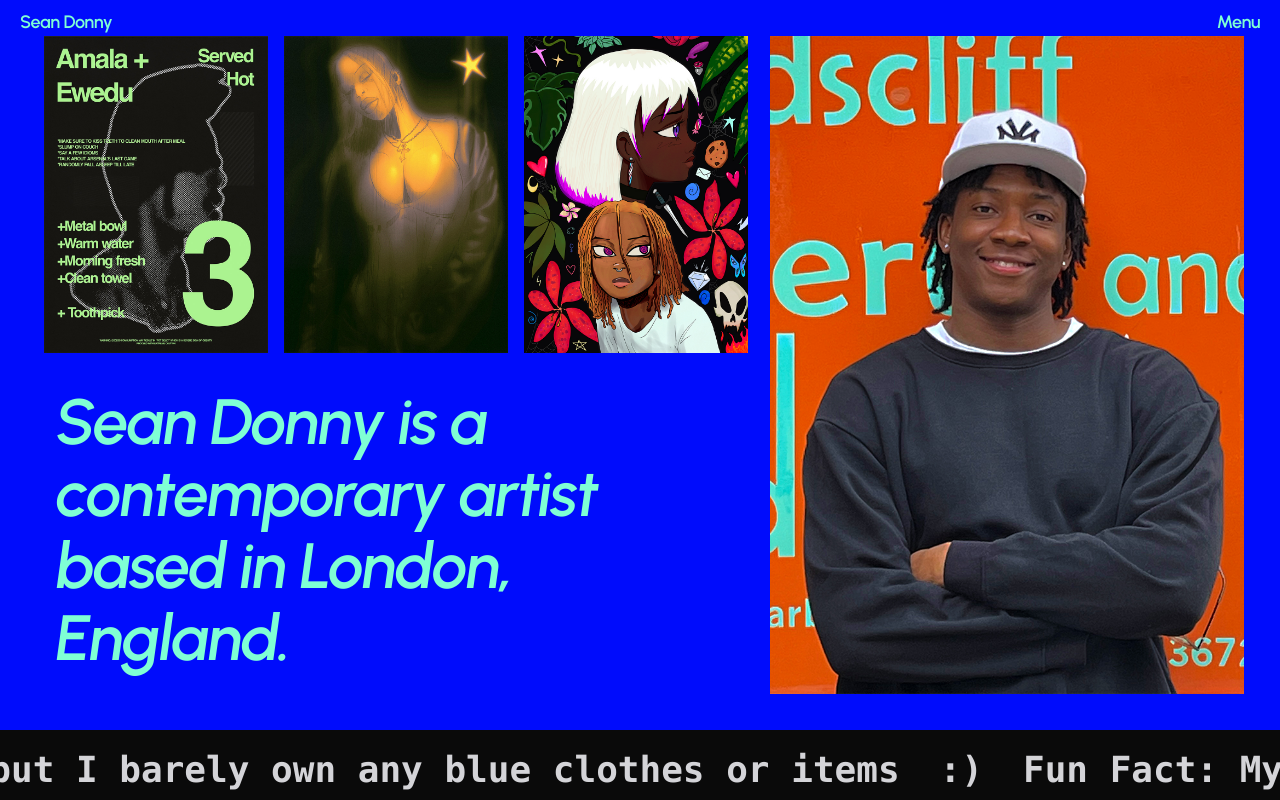
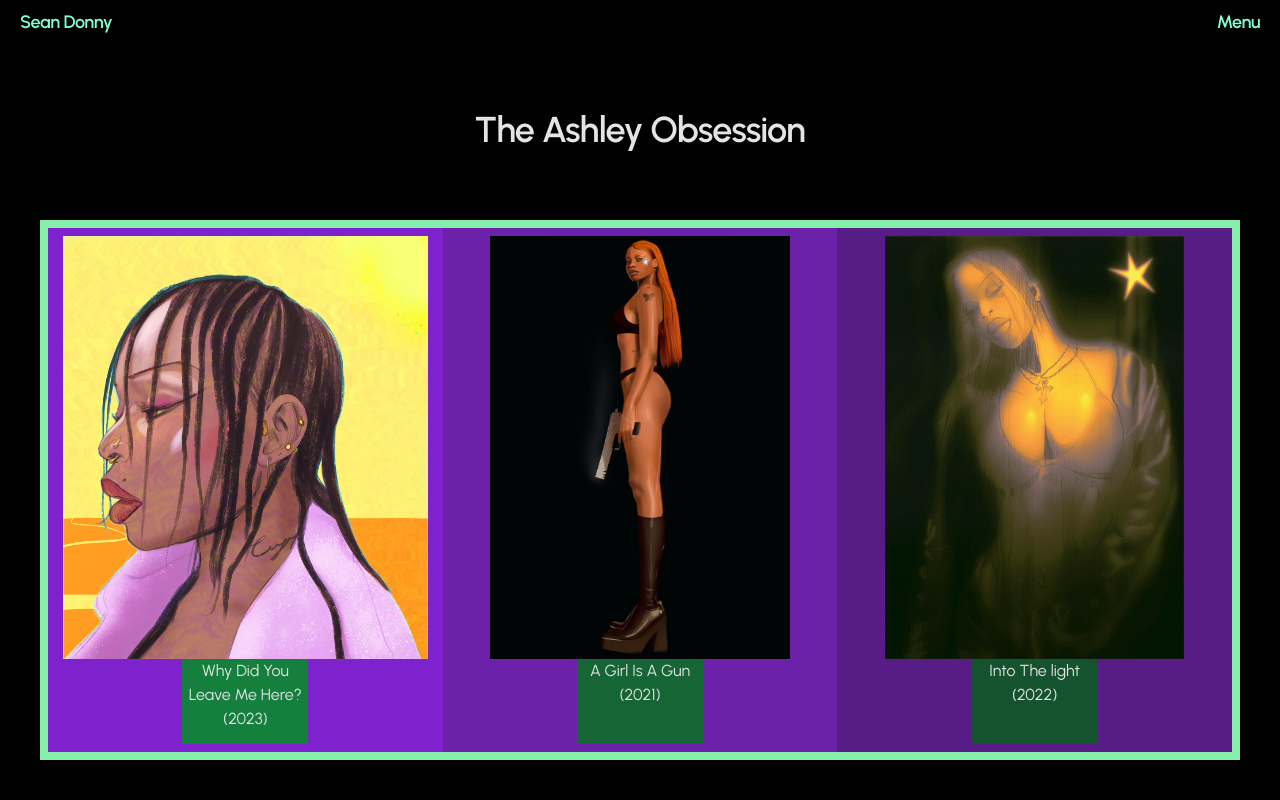
Before and after one commit to Sean-donny/Artist-Portfolio, a React (Vite) app in the folder resume-site/: page / in a window 1280 px wide. Shown: the top 800 px of the page. Built offline with nearby package versions, Linux system fonts and the light colour scheme.

Commit message:
Ashley obsession complete

```diff
--- a/resume-site/src/components/Content.tsx
+++ b/resume-site/src/components/Content.tsx
@@ -1,9 +1,11 @@
-import Home from './Pages/Home';
+// import Home from './Pages/Home';
+import Gallery from './Pages/Gallery';
 
 const Content = () => {
   return (
     <div className="content-container">
-      <Home />
+      {/* <Home /> */}
+      <Gallery />
     </div>
   );
 };
--- a/resume-site/src/components/MenuOverlay.tsx
+++ b/resume-site/src/components/MenuOverlay.tsx
@@ -20,14 +20,14 @@ const MenuOverlay = ({
 
   return (
     <nav
-      className={`w-full min-h-screen fixed inset-0 z-20 ${
+      className={`w-full min-h-screen fixed inset-0 z-40 ${
         menuOverlayOpen ? 'block' : 'hidden'
       }`}
     >
       <div className="w-full min-h-screen bg-black">
         <div className="w-full min-h-screen flex items-center justify-center p-2">
           <div>
-            <ul className="font-custom font-semibold tracking-tight p-2 lg:pb-5 lg:pl-5 lg:text-massive1 text-2xl lg:leading-massive1 text-aquatic">
+            <ul className="font-custom font-semibold tracking-tight lg:text-massive1 text-2xl lg:leading-massive1 text-aquatic">
               <a
                 href="https://www.dominos.co.uk"
                 onClick={() => setMenuOverlayOpen(!menuOverlayOpen)}
--- a/resume-site/src/components/Pages/Gallery.tsx
+++ b/resume-site/src/components/Pages/Gallery.tsx
@@ -1,5 +1,169 @@
+import { motion, useInView, useScroll, useSpring } from 'framer-motion';
+import { useEffect, useRef, useState } from 'react';
+
+import Wdylmh from '/optimised/ashley_okoli_portrait.jpg';
+import Agiag from '/optimised/ashley_okoli_with_a_gun.jpg';
+import Aitl from '/optimised/ashley_into_the_light.jpg';
+
 const Gallery = () => {
-  return <div>Gallery</div>;
+  const ashTitleRef = useRef(null);
+  const ashImage1Ref = useRef(null);
+  const ashImage2Ref = useRef(null);
+
+  const { scrollYProgress } = useScroll();
+  const sprungScroll = useSpring(scrollYProgress);
+
+  const ashTitleInView = useInView(ashTitleRef, { once: true });
+  const ashImage1InView = useInView(ashImage1Ref, { once: true });
+  const ashImage2InView = useInView(ashImage2Ref, { once: true });
+
+  const [ashley1Visibility, setAshley1Visibility] = useState(600);
+  const [ashley2Visibility, setAshley2Visibility] = useState(-600);
+
+  const [ashley1Opacity, setAshley1Opacity] = useState(0);
+  const [ashley2Opacity, setAshley2Opacity] = useState(0);
+
+  useEffect(() => {
+    console.log('Ash Title is in view: ', ashTitleInView);
+  }, [ashTitleInView]);
+
+  useEffect(() => {
+    if (ashImage1InView) {
+      setTimeout(() => {
+        setAshley1Visibility(0);
+        setAshley1Opacity(1);
+        console.log('Ash Image 1 is in view: ', ashImage1InView);
+        console.log('setAshley1Visibility value: ', ashley1Visibility);
+        console.log(scrollYProgress);
+      }, 1500); // 1500 milliseconds = 1.5 seconds
+    }
+  }, [ashImage1InView, ashley1Visibility]);
+
+  useEffect(() => {
+    if (ashImage2InView) {
+      setTimeout(() => {
+        setAshley2Visibility(0);
+        setAshley2Opacity(1);
+        console.log('Ash Image 2 is in view: ', ashImage2InView);
+        console.log('setAshley2Visibility value: ', ashley2Visibility);
+      }, 1500); // 1500 milliseconds = 1.5 seconds
+    }
+  }, [ashImage2InView, ashley2Visibility]);
+
+  return (
+    <div className="gallery-container bg-zima flex flex-col align-middle justify-center">
+      <div className="gallery-items">
+        <div className="ashley-obsession-container w-full h-screen">
+          <div className="ashley-obsession-items w-full h-screen bg-black p-10 flex flex-col items-center justify-center">
+            <div
+              className="ashley-obsession-title  w-full h-1/4 flex items-center justify-center"
+              ref={ashTitleRef}
+            >
+              <motion.h2
+                className="font-custom font-semibold tracking-tight text-zinc-200 text-sm md:text-lg hd:text-massive1 lg:leading-massive1 text-center"
+                animate={{ scale: ashTitleInView ? 2 : 0.5 }}
+                transition={{ delay: 0.2, ease: 'anticipate' }}
+              >
+                The Ashley Obsession
+              </motion.h2>
+            </div>
+            <div className="ashley-obsession-content bg-green-300 w-full h-3/4 flex flex-col p-2">
+              <div className="ashley-obsession-content-images bg-green-500 w-full h-full flex flex-row items-center justify-center">
+                <motion.div
+                  className="ashley-obsession-image-container-1 h-full w-1/3 bg-purple-700 p-2 flex flex-col items-center justify-center"
+                  ref={ashImage1Ref}
+                  animate={{
+                    translateX: ashley1Visibility,
+                    opacity: ashley1Opacity,
+                  }}
+                  drag
+                  dragConstraints={{ left: 0, right: 0, top: 0, bottom: 0 }}
+                  dragElastic={0.8}
+                >
+                  <img
+                    src={Wdylmh}
+                    alt="A Portrait of Ashley Okoli"
+                    title="Why Did You Leave Me Here?"
+                    className="ashley-obsession-image-1 object-cover object-center h-5/6 w-auto my-auto z-30"
+                  />
+                  <motion.div
+                    className="ashley-obsession-content-images-description-1 bg-green-700 w-1/3 h-1/6"
+                    style={{ opacity: sprungScroll }}
+                  >
+                    <p className="font-custom text-base text-center text-zinc-200">
+                      Why Did You Leave Me Here?
+                      <br />
+                      &#40;2023&#41;
+                    </p>
+                  </motion.div>
+                </motion.div>
+                <motion.div
+                  className="ashley-obsession-image-container-2 h-full w-1/3 bg-purple-800 p-2 flex flex-col items-center justify-center"
+                  drag
+                  dragConstraints={{ left: 0, right: 0, top: 0, bottom: 0 }}
+                  dragElastic={0.8}
+                >
+                  <img
+                    src={Agiag}
+                    alt="A Portrait of Ashley Okoli"
+                    title="A Girl Is A Gun"
+                    className="ashley-obsession-image-2 object-cover object-center h-5/6 w-auto my-auto z-20"
+                  />
+                  <motion.div
+                    className="ashley-obsession-content-images-description-2 bg-green-800 w-1/3 h-1/6"
+                    style={{ opacity: sprungScroll }}
+                  >
+                    <p className="font-custom text-base text-center text-zinc-200">
+                      A Girl Is A Gun
+                      <br />
+                      &#40;2021&#41;
+                    </p>
+                  </motion.div>
+                </motion.div>
+                <motion.div
+                  className="ashley-obsession-image-container-3 h-full w-1/3 bg-purple-900 p-2 flex flex-col items-center justify-center"
+                  ref={ashImage2Ref}
+                  animate={{
+                    translateX: ashley2Visibility,
+                    opacity: ashley2Opacity,
+                  }}
+                  drag
+                  dragConstraints={{ left: 0, right: 0, top: 0, bottom: 0 }}
+                  dragElastic={0.8}
+                >
+                  <img
+                    src={Aitl}
+                    alt="A Portrait of Ashley Okoli"
+                    title="Into The Light"
+                    className="ashley-obsession-image-3 object-cover object-center h-5/6 w-auto my-auto z-10 pointer-events-none"
+                  />
+                  <motion.div
+                    className="ashley-obsession-content-images-description-3 bg-green-900 w-1/3 h-1/6"
+                    style={{ opacity: sprungScroll }}
+                  >
+                    <p className="font-custom text-base text-center text-zinc-200">
+                      Into The light
+                      <br />
+                      &#40;2022&#41;
+                    </p>
+                  </motion.div>
+                </motion.div>
+              </div>
+            </div>
+          </div>
+        </div>
+        <div>Sean x 7ife</div>
+        <div>Guitar Gurl</div>
+        <div>Runway Gurl</div>
+        <div>Read Heads</div>
+        <div>A Love Story</div>
+        <div>IDLUAM</div>
+        <div>RULESTHEWORLD</div>
+        <div>Enter Mars</div>
+        <div>Amala + Ewedu</div>
+      </div>
+    </div>
+  );
 };
 
 export default Gallery;
--- a/resume-site/tailwind.config.js
+++ b/resume-site/tailwind.config.js
@@ -1,39 +1,40 @@
 /** @type {import('tailwindcss').Config} */
 export default {
-  content: ["./index.html", "./src/**/*.{js,ts,jsx,tsx}"],
+  content: ['./index.html', './src/**/*.{js,ts,jsx,tsx}'],
   theme: {
     extend: {
       fontFamily: {
-        custom: ["Urbanist"],
+        custom: ['Urbanist'],
       },
       colors: {
-        orangutan: "#fc7200",
-        aquatic: "#7fffd4",
-        aubergine: "#8100d1",
-        zima: "#000cfc",
-        bloody: "#800b15",
-        clover: "#0f3314",
+        orangutan: '#fc7200',
+        aquatic: '#7fffd4',
+        aubergine: '#8100d1',
+        zima: '#000cfc',
+        bloody: '#800b15',
+        clover: '#0f3314',
       },
       fontSize: {
-        massive1: "4rem",
+        massive1: '4rem',
       },
       lineHeight: {
-        massive1: "4.5rem",
+        massive1: '4.5rem',
       },
       minHeight: {
-        slide1: "28.5rem",
-        slide2: "21.375rem",
+        slide1: '28.5rem',
+        slide2: '21.375rem',
       },
       minWidth: {
-        slide1: "20rem",
-        slide2: "15rem",
+        slide1: '20rem',
+        slide2: '15rem',
       },
       height: {
-        works: "33.675rem",
-        works2: "67.35rem",
+        works: '33.675rem',
+        works2: '67.35rem',
       },
       screens: {
-        xl: { raw: "(min-width: 3800px)" },
+        xl: { raw: '(min-width: 3800px)' },
+        hd: { raw: '(min-width: 1400px)' },
       },
     },
   },
```
Also changed, not shown: resume-site/src/components/Hero.tsx (+12 -12 lines), resume-site/src/components/Works.tsx (+16 -16 lines).
